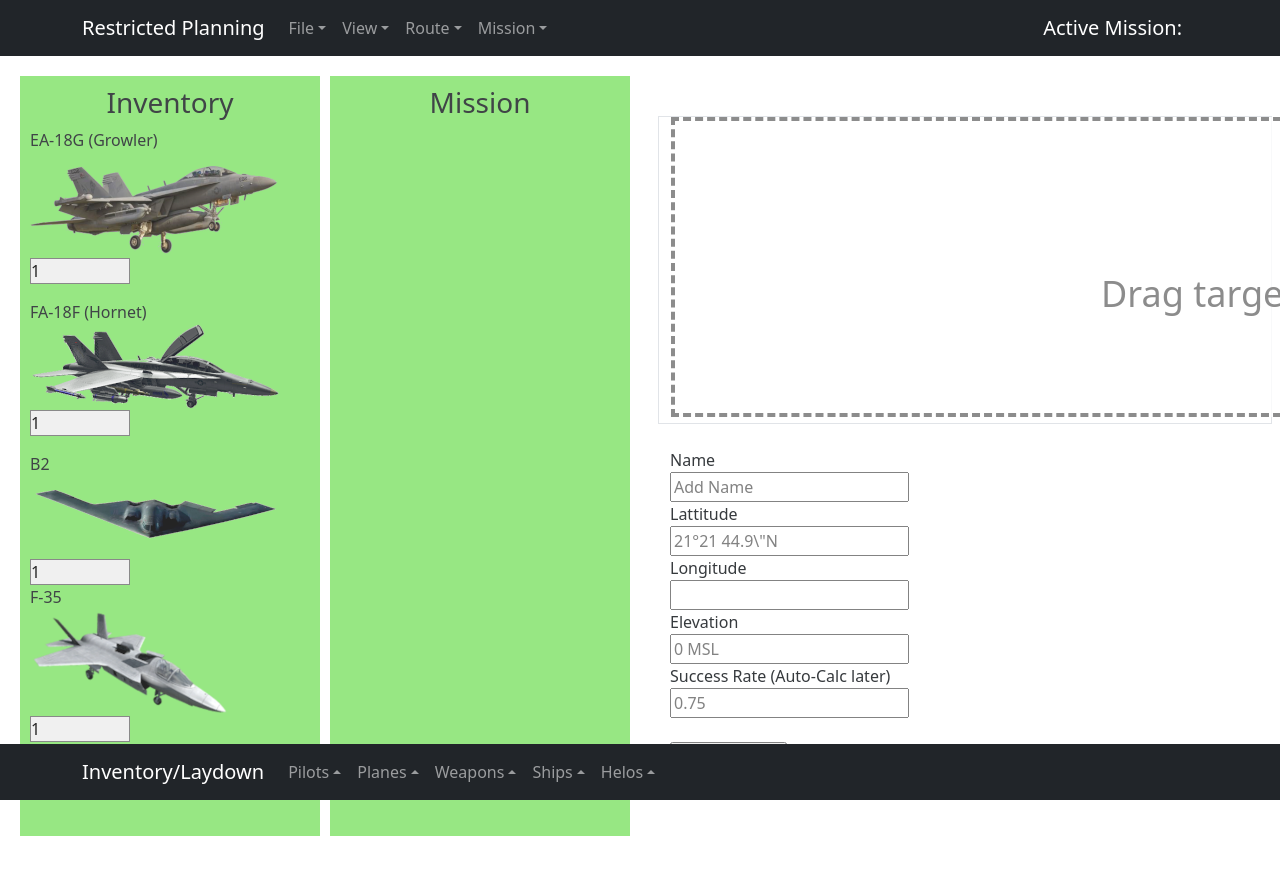
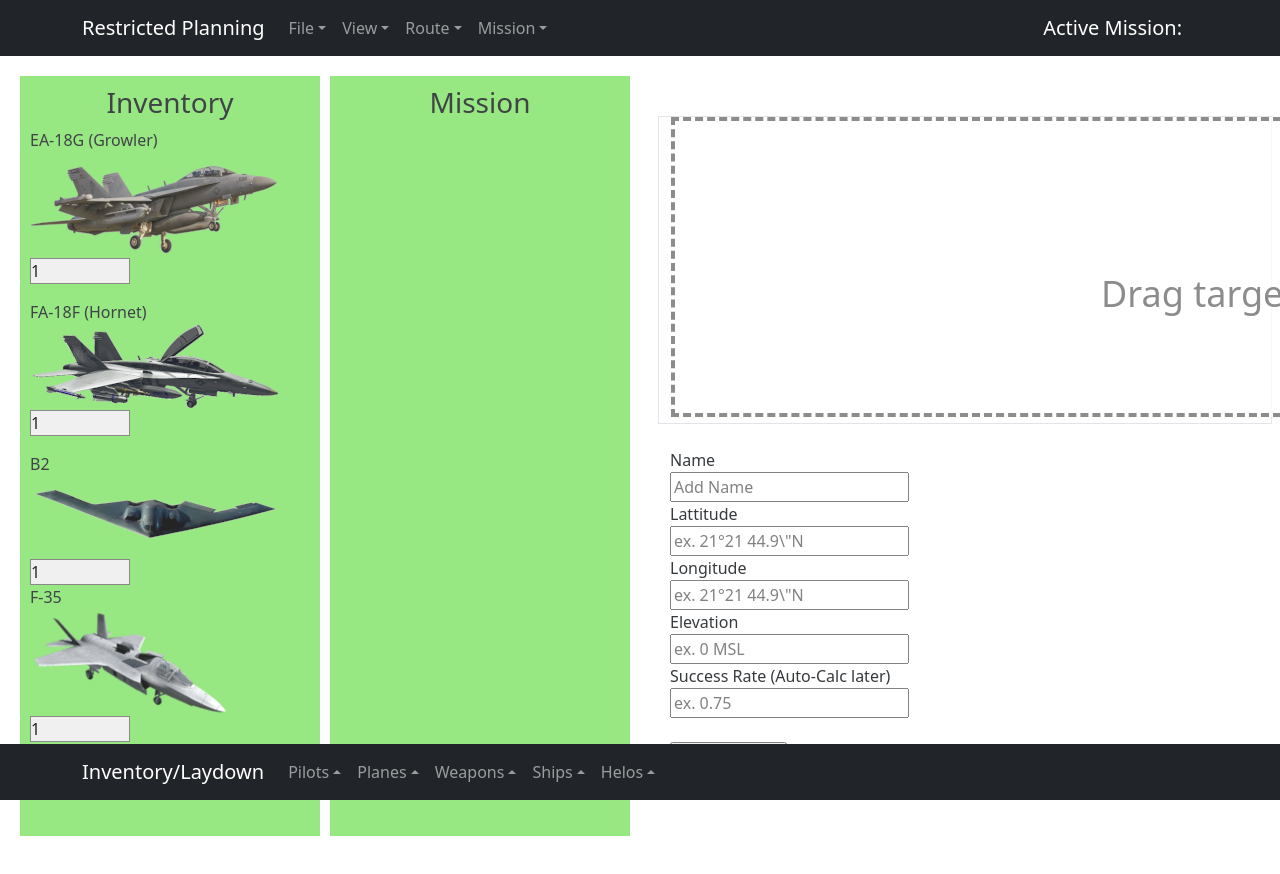
Before and after one commit to Jonathan805/RestrictedPlanning, a React (Create React App) app: page / in a window 1280 px wide. Shown: the top 874 px of the page. Built offline with nearby package versions, Linux system fonts and the light colour scheme; what react-sizeme would draw is missing.

Commit message:
clean up
cleaning up form default

```diff
--- a/db.json
+++ b/db.json
@@ -39,6 +39,22 @@
       "elevation": "xcvxcv",
       "successRate": "xcvxc",
       "id": 5
+    },
+    {
+      "name": "gdf",
+      "latitude": "dfgdf",
+      "longitude": "dfgdf",
+      "elevation": "dfg",
+      "successRate": "dfgdf",
+      "id": 6
+    },
+    {
+      "name": "fghfgh",
+      "latitude": "fgh",
+      "longitude": "gfhfg",
+      "elevation": "fghfg",
+      "successRate": "fghfg",
+      "id": 7
     }
   ]
 }
--- a/src/Components/CreateTarget.js
+++ b/src/Components/CreateTarget.js
@@ -56,7 +56,7 @@
                 <label>Lattitude</label>
                 <br/>
                 <input type='text'
-                placeholder='21°21 44.9\"N'
+                placeholder='ex. 21°21 44.9\"N'
                 value={latitude}
                 onChange={(e) => setLatitude(e.target.value)}/>
             </div>
@@ -64,20 +64,21 @@
                 <label>Longitude</label>
                 <br/>
                 <input type='text'
+                placeholder='ex. 21°21 44.9\"N'
                 value={longitude}
                 onChange={(e) => setLongitude(e.target.value)}/>
             </div>
             <div clasName='form-control'>
                 <label>Elevation</label>
                 <br/>
-                <input type='text' placeholder='0 MSL'
+                <input type='text' placeholder='ex. 0 MSL'
                 value={elevation}
                 onChange={(e) => setElevation(e.target.value)}/>
             </div>
             <div clasName='form-control'>
                 <label>Success Rate (Auto-Calc later)</label>
                 <br/>
-                <input type='text' placeholder='0.75'
+                <input type='text' placeholder='ex. 0.75'
                 value={successRate}
                 onChange={(e) => setSuccessRate(e.target.value)}/>
             </div>
```
